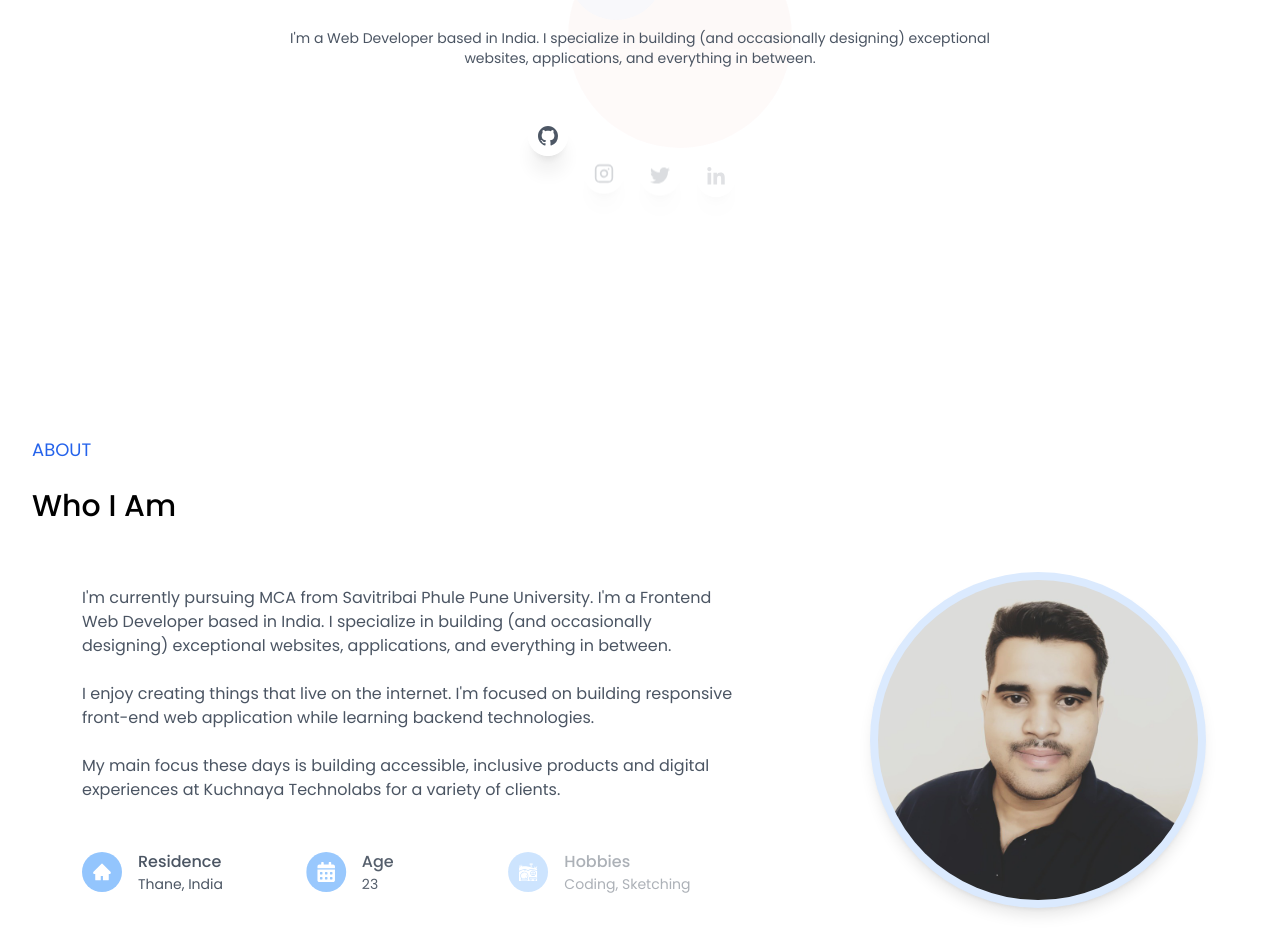
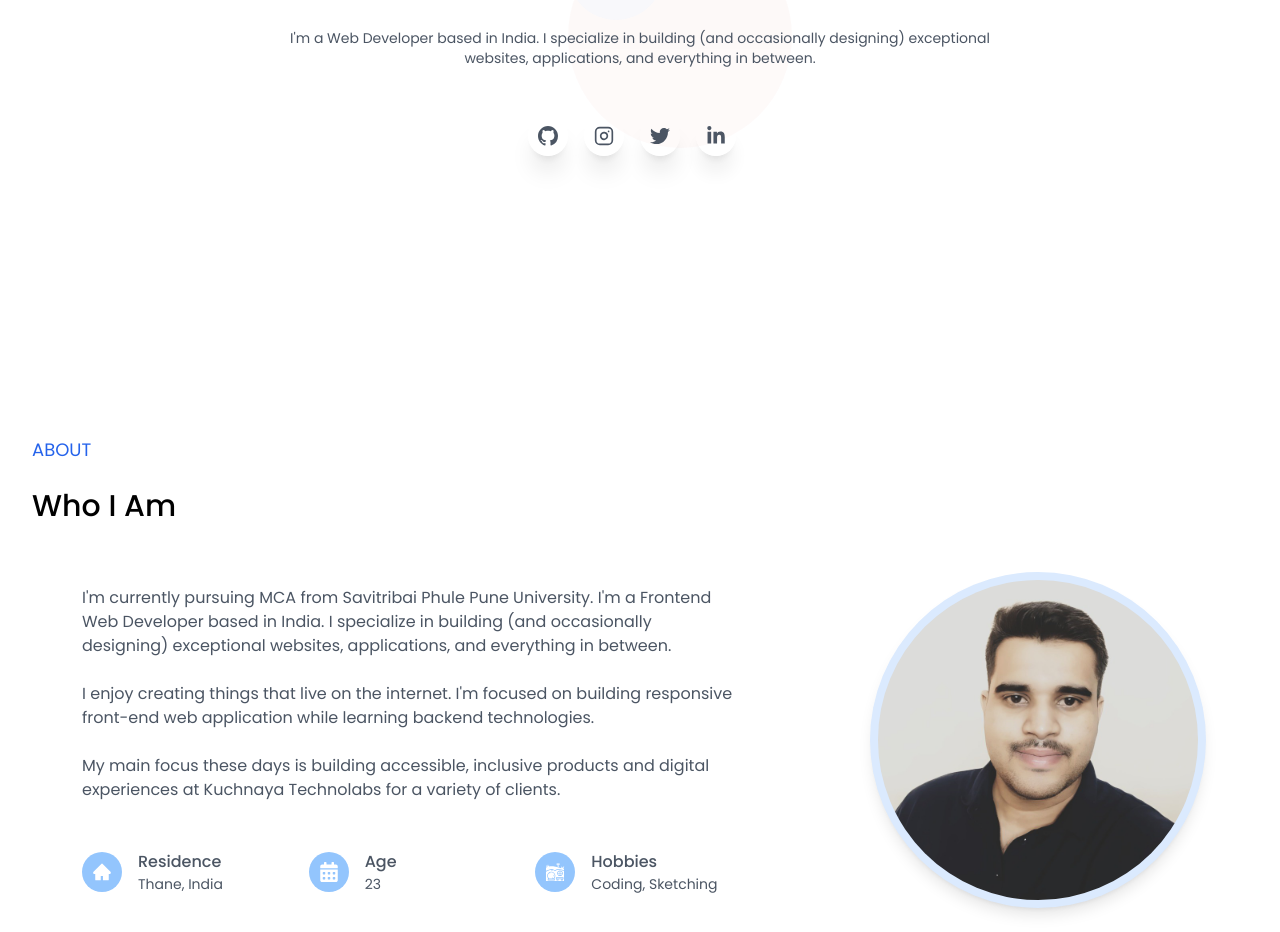
Before and after one commit to shubhamryaduvanshi/portfolio-v2, a Next.js app: page / in a window 1280 px wide. Shown: the part 460-1392 px from the top of the page. Built offline with nearby package versions, Linux system fonts and the light colour scheme.

Commit message:
adding animation changes

```diff
--- a/components/About.jsx
+++ b/components/About.jsx
@@ -34,21 +34,23 @@ const About = () => {
             initial={{ opacity: 0 }}
             whileInView={{ opacity: 1, x: 0 }}
             transition={{
-              delay: 1,
+              delay: 0.1,
             }}
+            viewport={{ once: true }}
             className="uppercase text-blue-600 text-lg"
           >
             About
           </motion.p>
           <motion.p
-            initial={{ opacity: 0, x: -100 }}
+            initial={{ opacity: 0, x: -10 }}
             whileInView={{ opacity: 1, x: 0 }}
             transition={{
               ease: "linear",
               x: { duration: 2 },
               opacity: { duration: 2 },
-              delay: 1,
+              delay: 0.5,
             }}
+            viewport={{ once: true }}
             className="mt-6 text-3xl font-medium"
           >
             Who I Am
@@ -57,14 +59,15 @@ const About = () => {
             <div className="w-full px-2 md:max-w-2xl">
               <div className="mt-12 text-gray-600 md:text-md text-justify md:text-left">
                 <motion.p
-                  initial={{ opacity: 0, x: -50 }}
+                  initial={{ opacity: 0, x: -10 }}
                   whileInView={{ opacity: 1, x: 0 }}
                   transition={{
                     ease: "linear",
                     x: { duration: 2 },
                     opacity: { duration: 2 },
-                    delay: 1.8,
+                    delay: 1,
                   }}
+                  viewport={{ once: true }}
                 >
                   I&apos;m currently pursuing MCA from Savitribai Phule Pune
                   University. I&apos;m a Frontend Web Developer based in India.
@@ -73,29 +76,31 @@ const About = () => {
                 </motion.p>
 
                 <motion.p
-                  initial={{ opacity: 0, x: -50 }}
+                  initial={{ opacity: 0, x: -10 }}
                   whileInView={{ opacity: 1, x: 0 }}
                   transition={{
                     ease: "linear",
-                    x: { duration: 2 },
-                    opacity: { duration: 2 },
-                    delay: 2.8,
+                    x: { duration: 1 },
+                    opacity: { duration: 1 },
+                    delay: 1.2,
                   }}
                   className="mt-6"
+                  viewport={{ once: true }}
                 >
                   I enjoy creating things that live on the internet. I&apos;m
                   focused on building responsive front-end web application while
                   learning backend technologies.
                 </motion.p>
                 <motion.p
-                  initial={{ opacity: 0, x: -50 }}
+                  initial={{ opacity: 0, x: -10 }}
                   whileInView={{ opacity: 1, x: 0 }}
                   transition={{
                     ease: "linear",
-                    x: { duration: 2 },
-                    opacity: { duration: 2 },
-                    delay: 3.5,
+                    x: { duration: 1 },
+                    opacity: { duration: 1 },
+                    delay: 1.3,
                   }}
+                  viewport={{ once: true }}
                   className="mt-6"
                 >
                   My main focus these days is building accessible, inclusive
@@ -106,14 +111,15 @@ const About = () => {
                 <div className="grid grid-cols-1 sm:grid-cols-2 gap-4 md:gap-6 mt-6 md:grid-cols-3">
                   {aboutGrid.map((item) => (
                     <motion.div
-                      initial={{ opacity: 0, x: -50 }}
+                      initial={{ opacity: 0, x: -10 }}
                       whileInView={{ opacity: 1, x: 0 }}
                       transition={{
                         ease: "linear",
-                        x: { duration: 2 },
-                        opacity: { duration: 2 },
-                        delay: item.id + 2.8,
+                        x: { duration: 1 },
+                        opacity: { duration: 1 },
+                        delay: item.id + 0.5,
                       }}
+                      viewport={{ once: true }}
                       key={item.id}
                       className="flex items-center mt-4 md:mt-6"
                     >
@@ -132,13 +138,14 @@ const About = () => {
             <motion.div
               className="rounded-full overflow-hidden bg-blue-100 z-0
             mt-10 md:mt-12 md:ml-10 p-2 flex shadow-lg items-center justify-center"
-              initial={{ opacity: 0, x: 50, scale: 0.7 }}
+              initial={{ opacity: 0, x: 10, scale: 0.7 }}
               whileInView={{ opacity: 1, x: 0, scale: 1 }}
               transition={{
                 ease: "linear",
                 duration: 2,
                 x: { duration: 0.5 },
               }}
+              viewport={{ once: true }}
               // viewport={{ once: true }}
             >
               <Image
--- a/components/Hero.jsx
+++ b/components/Hero.jsx
@@ -14,8 +14,9 @@ const Hero = () => {
             ease: "linear",
             x: { duration: 1.5 },
             opacity: { duration: 5 },
-            delay: 1,
+            delay: 0.5,
           }}
+          viewport={{ once: true }}
         >
           Let&apos;s make something great together
         </motion.p>
@@ -37,8 +38,9 @@ const Hero = () => {
           transition={{
             ease: "linear",
             opacity: { duration: 2 },
-            delay: 2.8,
+            delay: 1,
           }}
+          viewport={{ once: true }}
           className="text-center text-2xl md:text-4xl font-semibold text-slate-500"
         >
           {/* A Frontend Web DeveloperI build things for the web. */}
@@ -62,8 +64,9 @@ const Hero = () => {
           transition={{
             ease: "linear",
             opacity: { duration: 2 },
-            delay: 3.8,
+            delay: 1.2,
           }}
+          viewport={{ once: true }}
           className="max-w-3xl text-justify md:text-center mt-6 md:mt-8 px-8 md:px-4 text-sm text-gray-600"
         >
           I&apos;m a Web Developer based in India. I specialize in building (and
--- a/components/SocialMedia.jsx
+++ b/components/SocialMedia.jsx
@@ -36,10 +36,11 @@ const SocialMedia = () => {
               whileInView={{ opacity: 1, y: 0 }}
               transition={{
                 ease: "easeInOut",
-                y: { duration: index + 2 + 0.8 },
-                opacity: { duration: index + 2 + 1 },
-                delay: 3,
+                y: { duration: index + 1 + 0.8 },
+                opacity: { duration: index + 1 + 1 },
+                delay: 1,
               }}
+              viewport={{ once: true }}
               key={index}
               className={`flex flex-row items-center
               justify-center w-10 h-10 rounded-full shadow-xl
```
